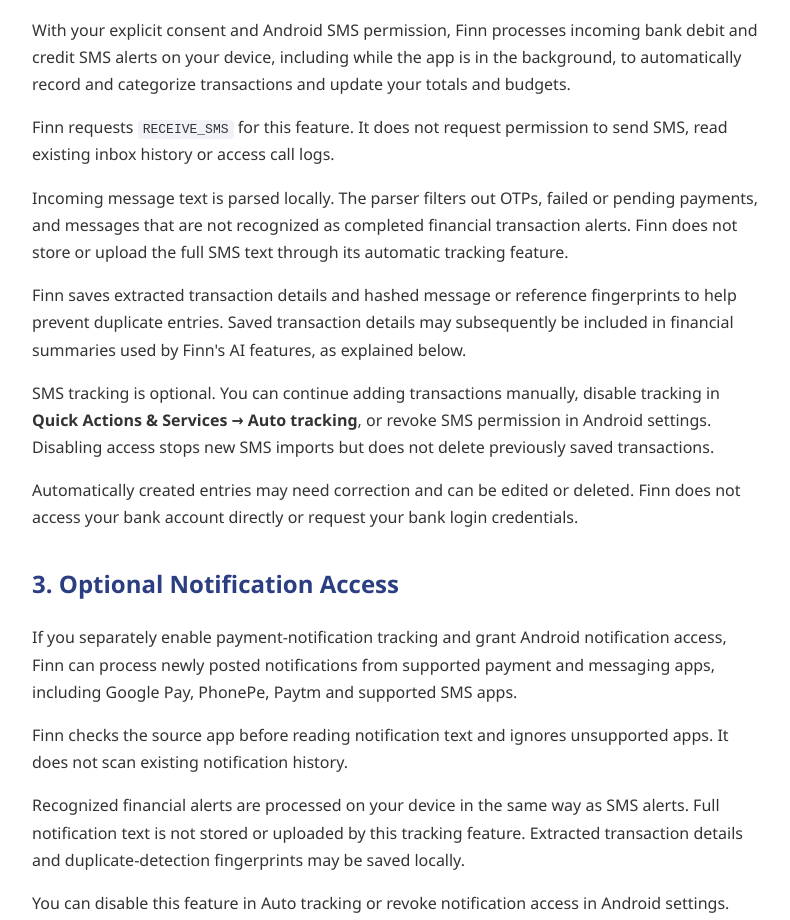
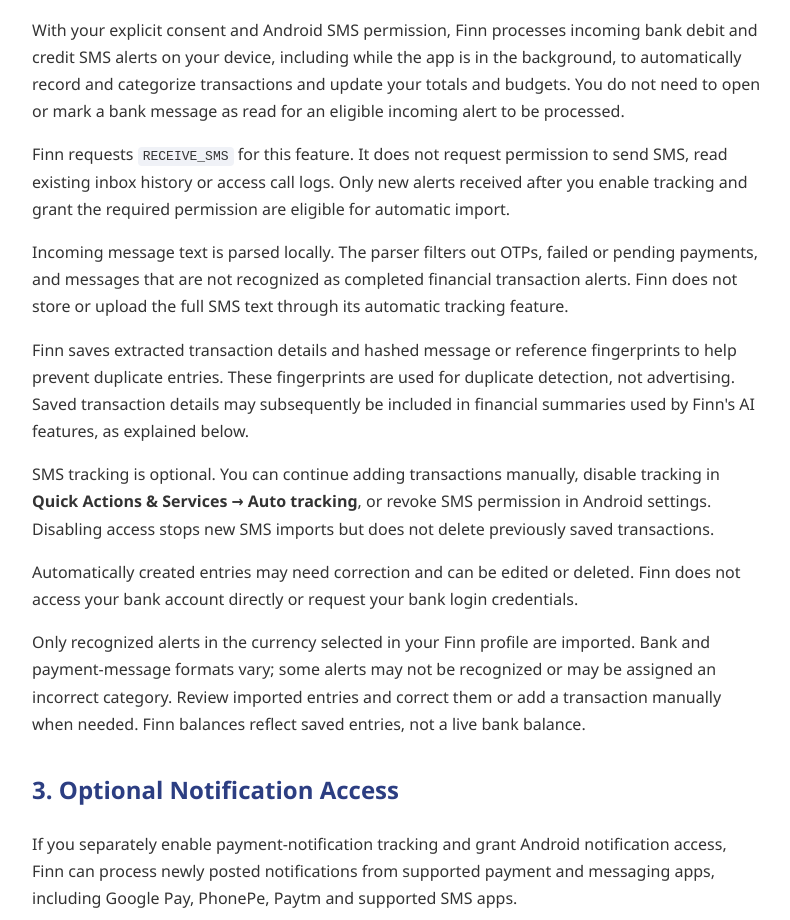
Before and after one commit to HappyDeswal/finn-privacy-policy, a plain HTML site: page index.html in a window 1280 px wide. Shown: the part 831-1751 px from the top of the page, without its empty margins (243-1033 px from the left). Drawn offline with Linux system fonts and the light colour scheme.

Commit message:
Clarify Finn SMS tracking and local data retention

```diff
--- a/index.html
+++ b/index.html
@@ -84,7 +84,7 @@
 <body>
 <main>
     <h1>Privacy Policy</h1>
-    <p><strong>Last updated:</strong> October 25, 2026</p>
+    <p><strong>Last updated:</strong> November 20, 2026</p>
 
     <p>
         This privacy policy describes how <strong>Finn</strong>, a mobile
@@ -132,11 +132,14 @@
         incoming bank debit and credit SMS alerts on your device, including
         while the app is in the background, to automatically record and
         categorize transactions and update your totals and budgets.
+        You do not need to open or mark a bank message as read for an
+        eligible incoming alert to be processed.
     </p>
     <p>
         Finn requests <code>RECEIVE_SMS</code> for this feature. It does not
         request permission to send SMS, read existing inbox history or
-        access call logs.
+        access call logs. Only new alerts received after you enable tracking
+        and grant the required permission are eligible for automatic import.
     </p>
     <p>
         Incoming message text is parsed locally. The parser filters out OTPs,
@@ -147,6 +150,7 @@
     <p>
         Finn saves extracted transaction details and hashed message or
         reference fingerprints to help prevent duplicate entries.
+        These fingerprints are used for duplicate detection, not advertising.
         Saved transaction details may subsequently be included in financial
         summaries used by Finn's AI features, as explained below.
     </p>
@@ -162,6 +166,14 @@
         Automatically created entries may need correction and can be edited
         or deleted. Finn does not access your bank account directly or
         request your bank login credentials.
+    </p>
+
+    <p>
+        Only recognized alerts in the currency selected in your Finn profile
+        are imported. Bank and payment-message formats vary; some alerts may
+        not be recognized or may be assigned an incorrect category. Review
+        imported entries and correct them or add a transaction manually when
+        needed. Finn balances reflect saved entries, not a live bank balance.
     </p>
 
     <h2>3. Optional Notification Access</h2>
@@ -302,7 +314,9 @@
         Local app records remain until you remove them using available app
         controls, clear Finn's app storage in Android settings or uninstall
         the app. You can edit transactions and delete automatically tracked
-        entries in Finn.
+        entries in Finn. Duplicate-detection fingerprints can remain in local
+        app storage after an individual transaction is deleted. Clear Finn's
+        app storage or uninstall the app to remove these local fingerprints.
     </p>
     <p>
         Exported reports or files saved outside the app must be removed
```
